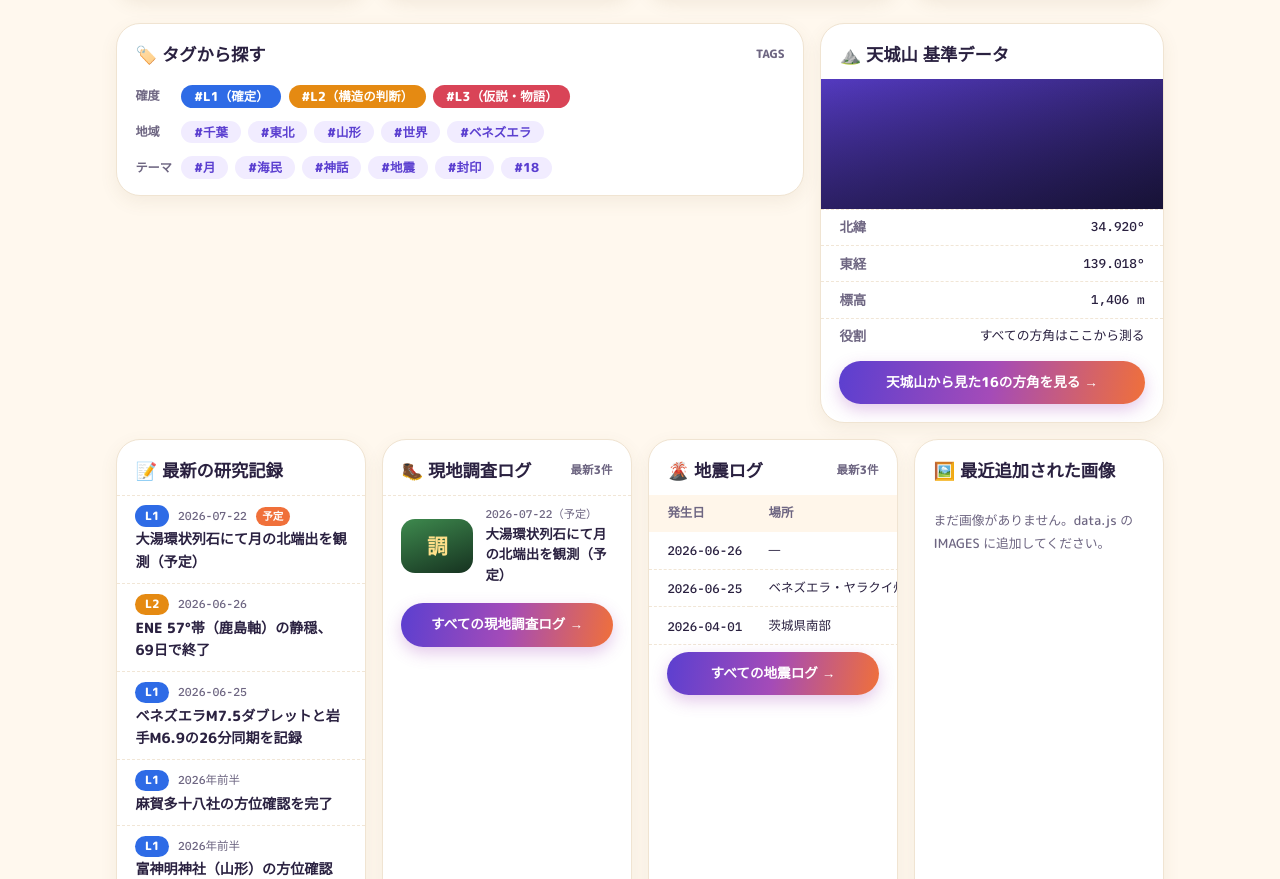
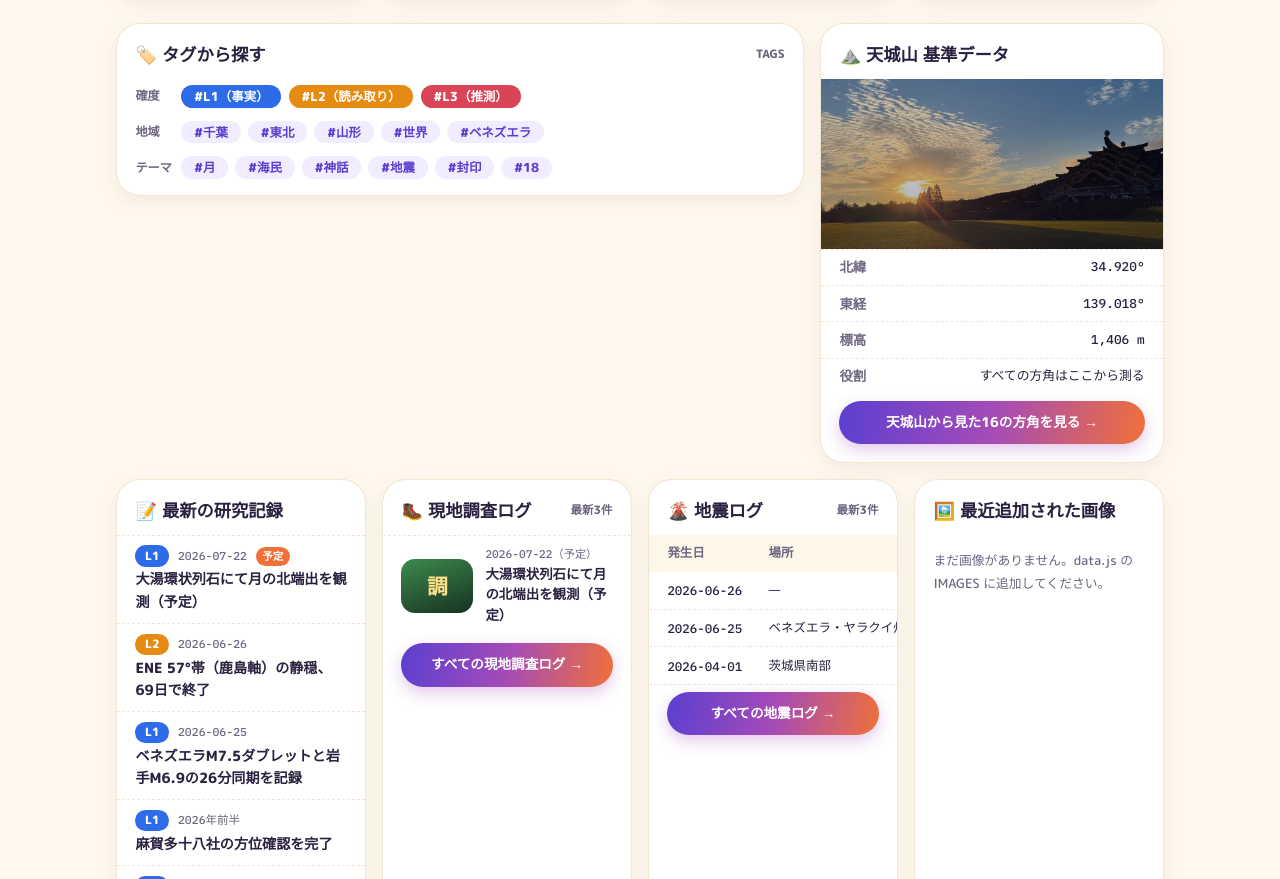
Before and after one commit to thth1255079/tokko, a plain HTML site: page index.html in a window 1280 px wide. Shown: the part 2575-3454 px from the top of the page. Drawn offline with nearby package versions, Linux system fonts and the light colour scheme; a web font is replaced by a local one.

Commit message:
天城山 基準データに写真を追加
Co-Authored-By: Claude Opus 5.5 <noreply@anthropic.com>
Claude-Session: https://claude.ai/code/session_01L7ZFs1XytaanhmXvS9idSf

```diff
--- a/index.html
+++ b/index.html
@@ -166,7 +166,7 @@ h2.sec .en{font-family:var(--round);font-size:.95rem;font-weight:900;margin-left
 .t-tag{font-size:.78rem;font-weight:700;color:var(--purple);background:#F1ECFF;border-radius:999px;padding:.12rem .8rem;cursor:pointer;border:none;font-family:var(--round)}
 .t-tag:hover{background:var(--purple);color:#fff}
 .t-tag.lv1{color:#fff;background:var(--l1)}.t-tag.lv2{color:#fff;background:var(--l2)}.t-tag.lv3{color:#fff;background:var(--l3)}
-.base-photo{height:130px;background-image:linear-gradient(rgba(23,18,54,.1),rgba(23,18,54,.4)),url("img/amagi.jpg"),linear-gradient(160deg,#5B3FD0,#171236);background-size:cover;background-position:center;position:relative}
+.base-photo{height:170px;background-image:linear-gradient(rgba(23,18,54,.1),rgba(23,18,54,.4)),url("img/amagi.jpg"),linear-gradient(160deg,#5B3FD0,#171236);background-size:cover;background-position:62% 55%;position:relative}
 .base-row{display:flex;justify-content:space-between;font-size:.84rem;padding:.35rem 1.15rem;border-top:1.5px dashed #F1E6D6}
 .base-row .k{color:var(--dim);font-weight:700}
 .base-row .v{font-family:var(--mono);font-size:.8rem}
@@ -374,9 +374,9 @@ nav.tabs a.on{color:var(--purple)}
     <div class="panel tags-panel">
       <div class="panel-h">🏷️ タグから探す<span class="en">TAGS</span></div>
       <div class="t-line"><span class="t-k">確度</span>
-        <button class="t-tag lv1" data-layer="L1">#L1（確定）</button>
-        <button class="t-tag lv2" data-layer="L2">#L2（構造の判断）</button>
-        <button class="t-tag lv3" data-layer="L3">#L3（仮説・物語）</button>
+        <button class="t-tag lv1" data-layer="L1">#L1（事実）</button>
+        <button class="t-tag lv2" data-layer="L2">#L2（読み取り）</button>
+        <button class="t-tag lv3" data-layer="L3">#L3（推測）</button>
       </div>
       <div class="t-line"><span class="t-k">地域</span>
         <button class="t-tag" data-q="千葉">#千葉</button>
```
Also changed, not shown: img/amagi.jpg (added).
